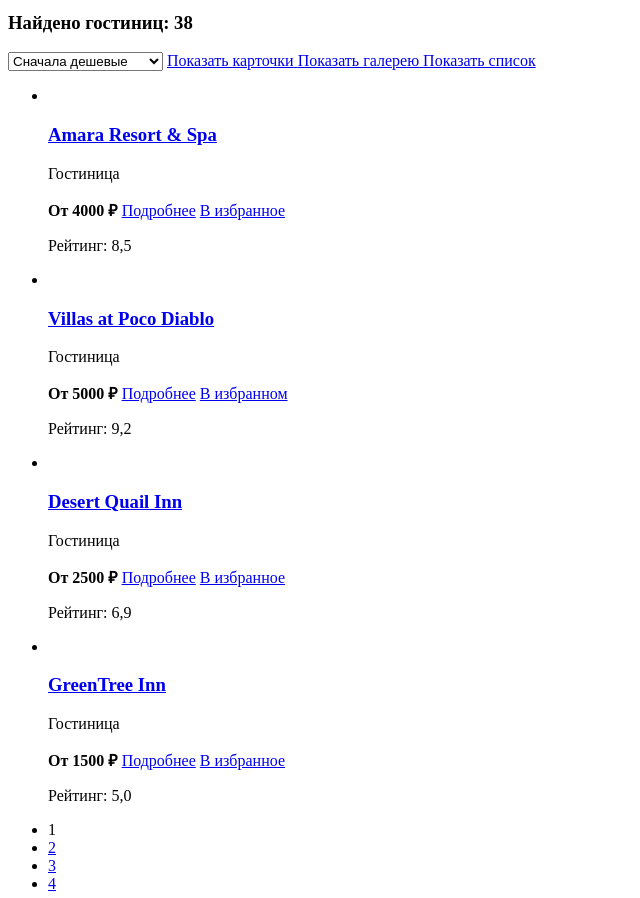
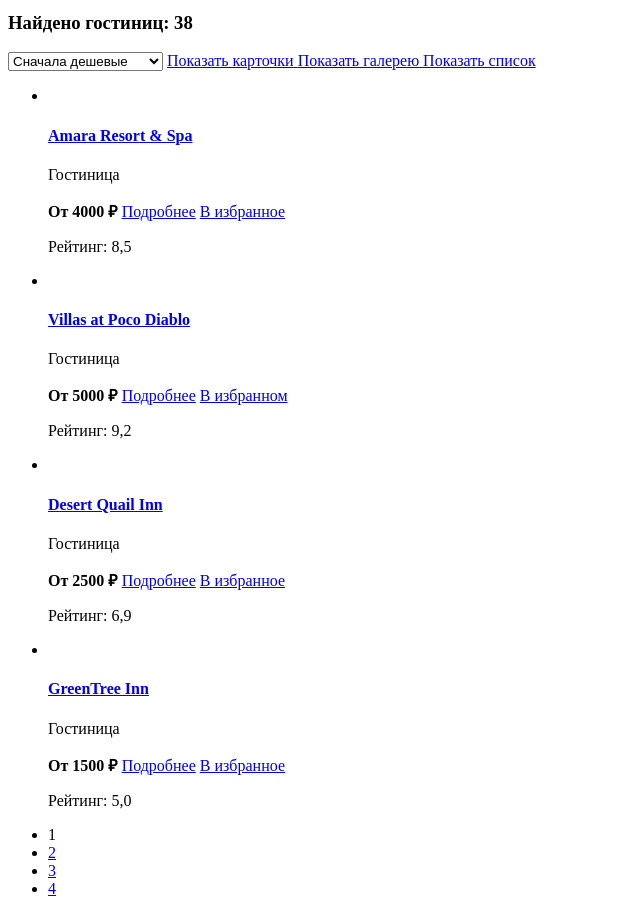
Before and after one commit to htmlacademy-htmlcss/1418235-sedona-34, a plain HTML site: page catalog.html in a window 1280 px wide. Shown: the part 680-1578 px from the top of the page, without its empty margins (0-640 px from the left). Drawn offline with Linux system fonts and the light colour scheme.

Commit message:
Вносит изменения в каталог

```diff
--- a/catalog.html
+++ b/catalog.html
@@ -130,7 +130,7 @@
         <li class="product-card">
           <a class="product-card-link" href="product.html">
             <img class="product-card-image" src="" alt="">
-            <h3 class="product-card-title">Amara Resort & Spa</h3>
+            <h4 class="product-card-title">Amara Resort & Spa</h4>
           </a>
           <p class="product-card-description">Гостиница</p>
           <b class="product-card-price">От 4000 ₽</b>
@@ -141,7 +141,7 @@
         <li class="product-card">
           <a class="product-card-link" href="product.html">
             <img class="product-card-image" src="" alt="">
-            <h3 class="product-card-title">Villas at Poco Diablo</h3>
+            <h4 class="product-card-title">Villas at Poco Diablo</h4>
           </a>
           <p class="product-card-description">Гостиница</p>
           <b class="product-card-price">От 5000 ₽</b>
@@ -152,7 +152,7 @@
         <li class="product-card">
           <a class="product-card-link" href="product.html">
             <img class="product-card-image" src="" alt="">
-            <h3 class="product-card-title">Desert Quail Inn</h3>
+            <h4 class="product-card-title">Desert Quail Inn</h4>
           </a>
           <p class="product-card-description">Гостиница</p>
           <b class="product-card-price">От 2500 ₽</b>
@@ -163,7 +163,7 @@
         <li class="product-card">
           <a class="product-card-link" href="product.html">
             <img class="product-card-image" src="" alt="">
-            <h3 class="product-card-title">GreenTree Inn</h3>
+            <h4 class="product-card-title">GreenTree Inn</h4>
           </a>
           <p class="product-card-description">Гостиница</p>
           <b class="product-card-price">От 1500 ₽</b>
```
